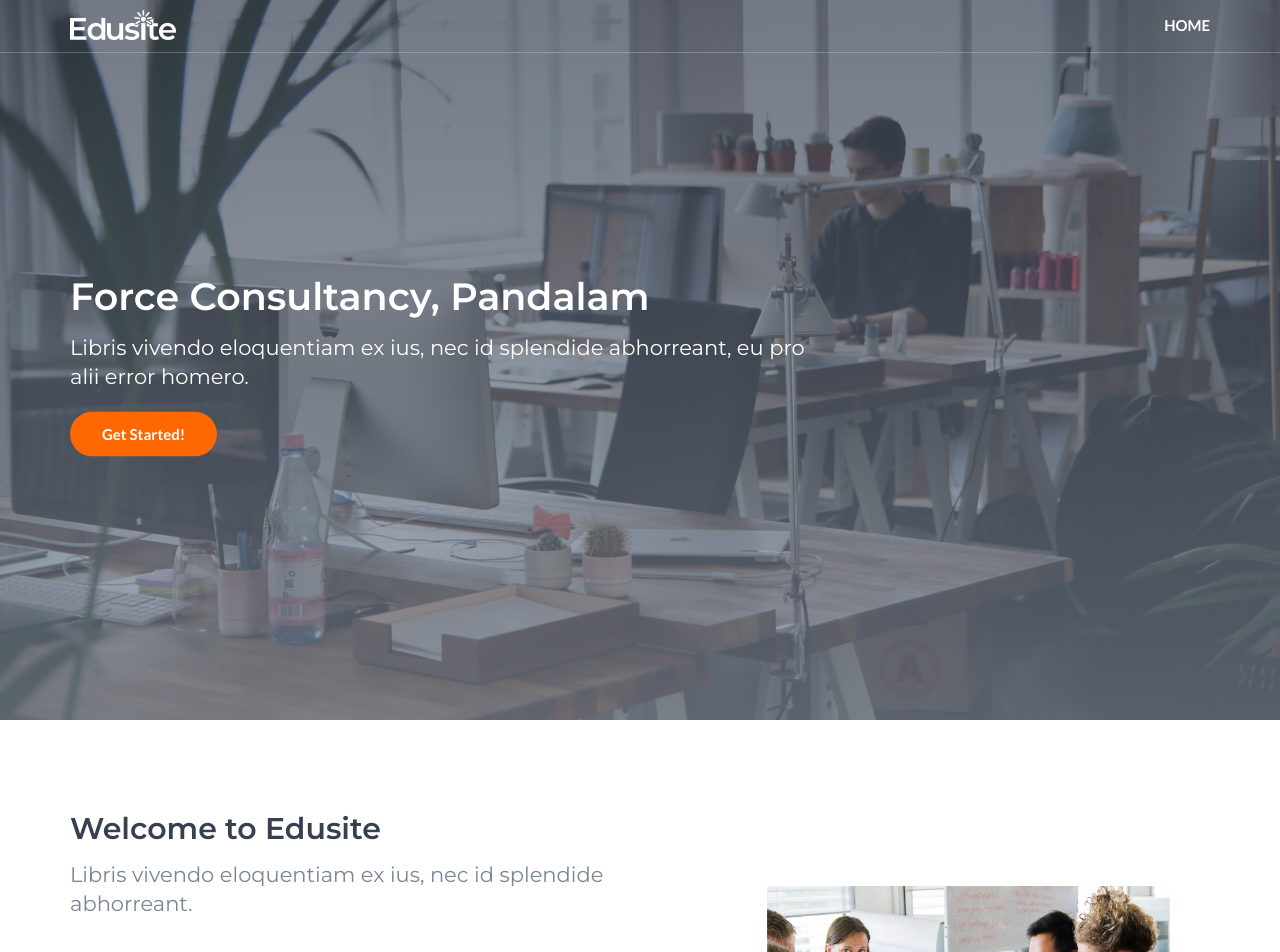
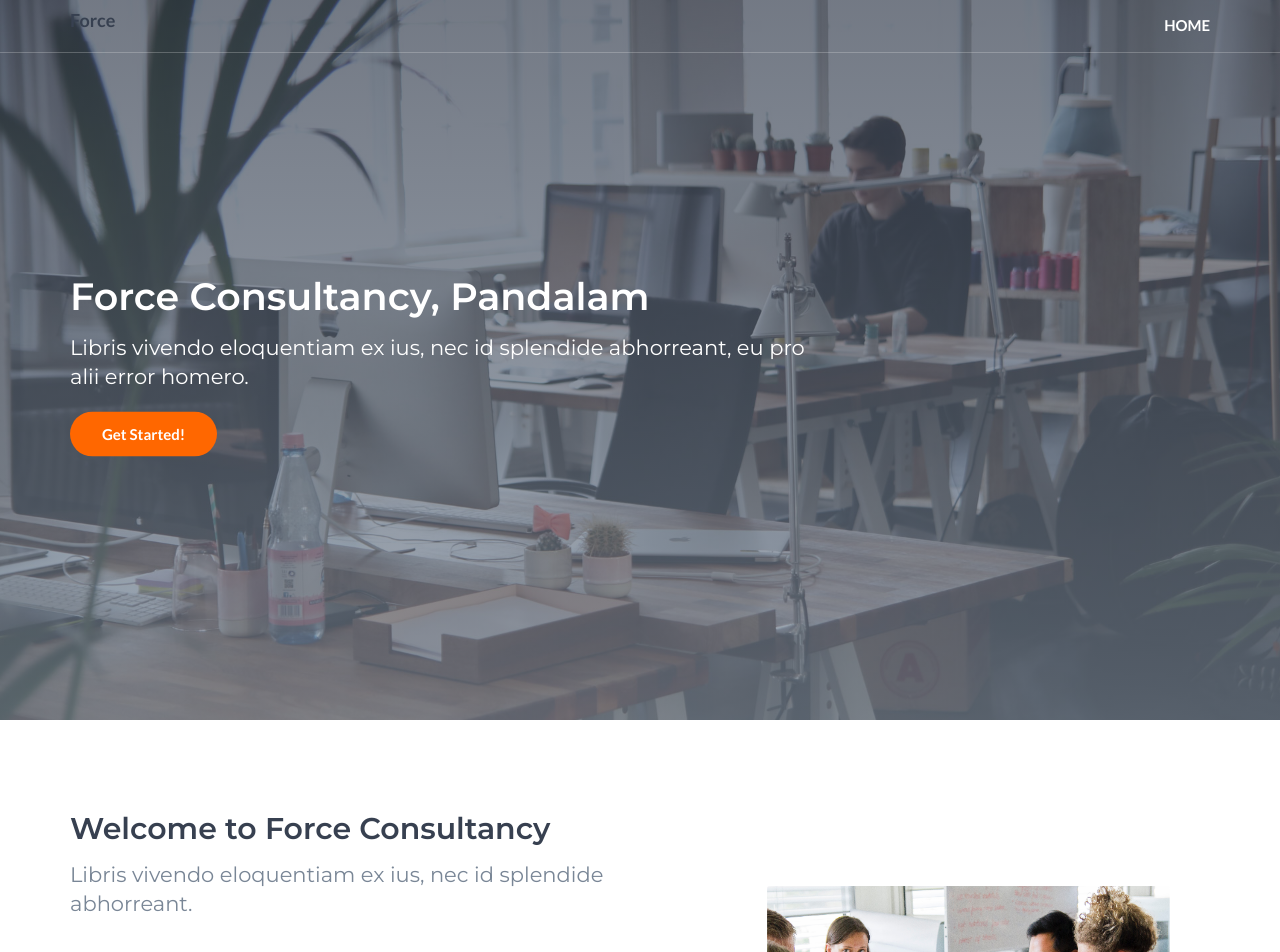
Before and after one commit to anishpdm/Force-Web, a plain HTML site: page index.html in a window 1280 px wide. Shown: the top 952 px of the page. Drawn offline with Linux system fonts and the light colour scheme.

Commit message:
Update index.html

```diff
--- a/index.html
+++ b/index.html
@@ -38,7 +38,8 @@
 					<!-- Logo -->
 					<div class="navbar-brand">
 						<a class="logo" href="index.html">
-							<img src="./img/logo-alt.png" alt="logo">
+							Force
+<!-- 							<img src="./img/logo-alt.png" alt="logo"> -->
 						</a>
 					</div>
 					<!-- /Logo -->
@@ -99,7 +100,7 @@
 
 					<div class="col-md-6">
 						<div class="section-header">
-							<h2>Welcome to Edusite</h2>
+							<h2>Welcome to Force Consultancy </h2>
 							<p class="lead">Libris vivendo eloquentiam ex ius, nec id splendide abhorreant.</p>
 						</div>
 
```
